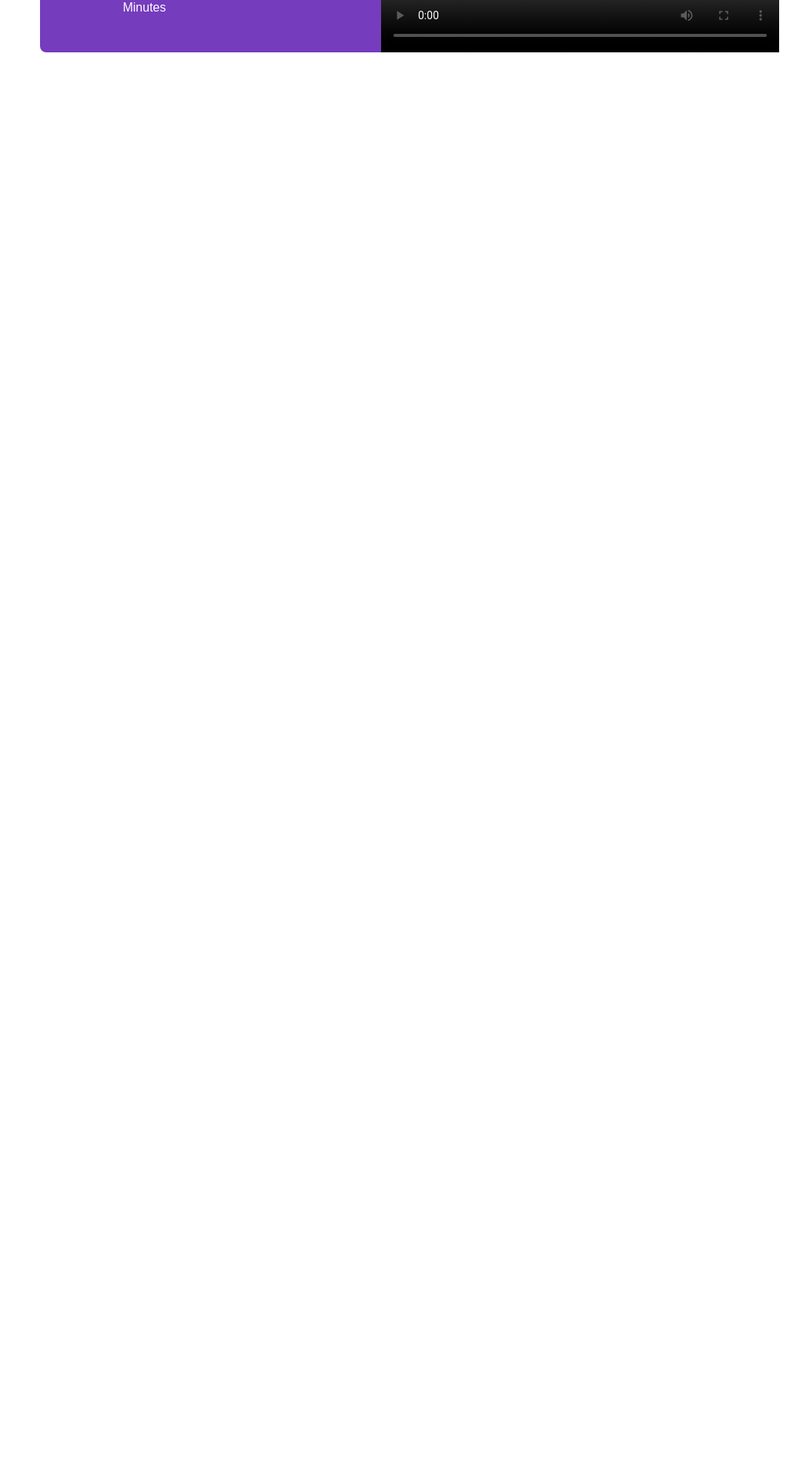
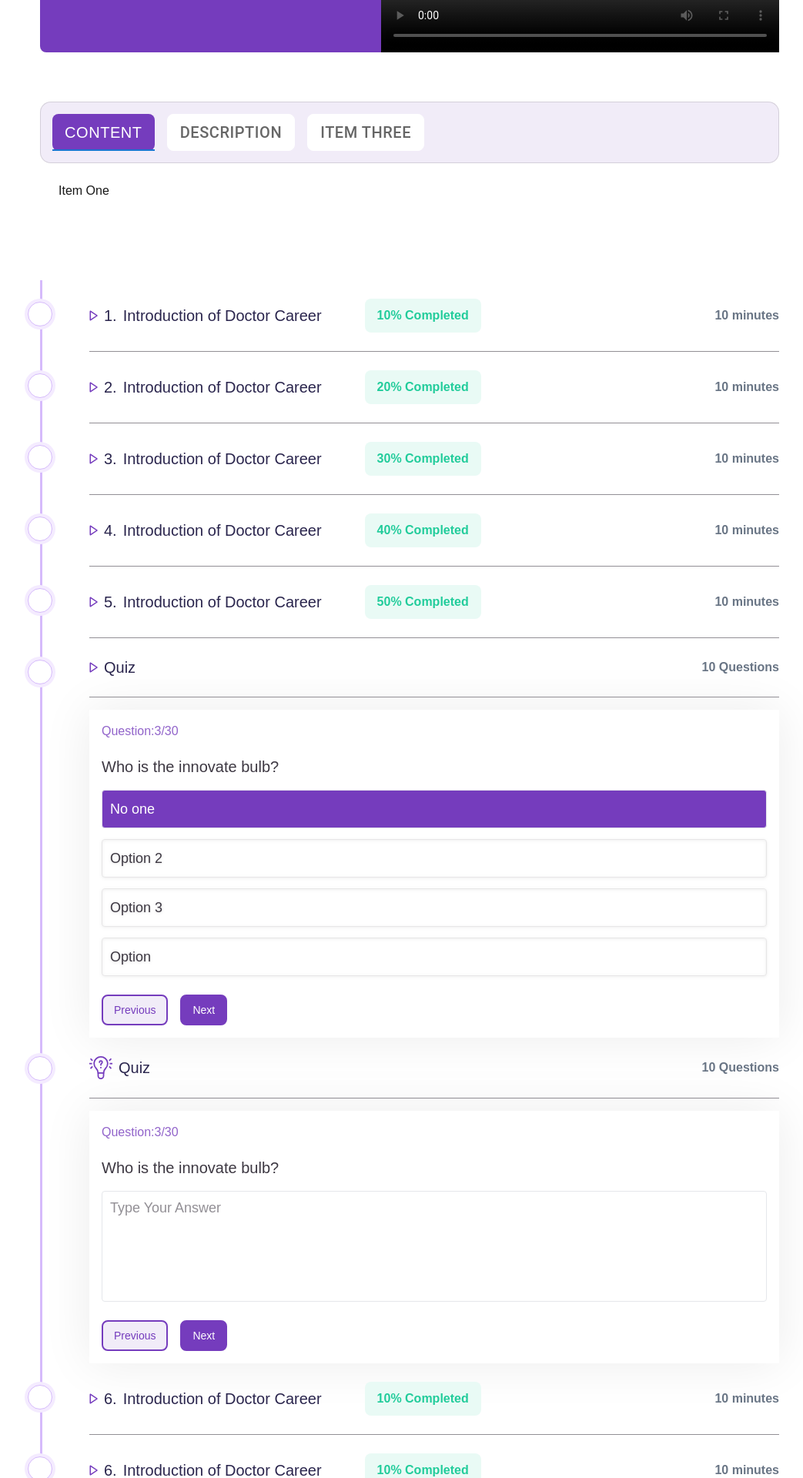
Before and after one commit to waseem2u/education, a Next.js app: page /career in a window 1280 px wide. Shown: the part 640-2560 px from the top of the page at 77% size, without its empty margins (108-1151 px from the left). Before the commit the page ends 800 px from the top, so only its background shows below. Built offline with nearby package versions, Linux system fonts and the light colour scheme; grey boxes are pictures that could not be loaded.

Commit message:
careerMojiDesign

```diff
--- a/src/app/career/page.tsx
+++ b/src/app/career/page.tsx
@@ -10,9 +10,9 @@ function CareerPage() {
     <div>
       <CareerNavbar />
       <CareerExplore />
-      {/* <CareerCustomTab />
+      <CareerCustomTab />
       <CareerDoctor />
-      <CareerFooter /> */}
+      <CareerFooter />
     </div>
   );
 }
--- a/src/component/CareerCard.tsx
+++ b/src/component/CareerCard.tsx
@@ -21,7 +21,7 @@ const CareerCard = () => {
 
         <div className="pt-4 ">
           <div className="bg-purple-heart border rounded px-[10px] py-[10px]">
-            <span className="text-lg font-space-gori font-normal text-start text-white">
+            <span className="text-base lg:text-lg font-space-gori font-normal text-start text-white">
               No one
             </span>
           </div>
@@ -31,7 +31,7 @@ const CareerCard = () => {
                 key={index}
                 className="drop-shadow border border-white-rock rounded px-[10px] py-[10px]"
               >
-                <span className="text-lg font-space-gori font-normal text-ship-grey">
+                <span className="text-base lg:text-lg font-space-gori font-normal text-ship-grey">
                   {x.title}
                 </span>
               </div>
@@ -43,7 +43,7 @@ const CareerCard = () => {
             name="Previous"
             className="bg-voilet text-purple-heart"
           />
-          <CareerCustomButton name="Next" />
+          <CareerCustomButton name="Next" className="text-white"/>
         </div>
       </div>
     </div>
--- a/src/component/CareerCustomButton.tsx
+++ b/src/component/CareerCustomButton.tsx
@@ -8,7 +8,7 @@ const CareerCustomButton = ({ name, className }: CustomButtonIProps) => {
   return (
     <button
       className={classNames(
-        "font-space-gori text-sm text-white border-2 border-white rounded-lg py-2 px-[14px] bg-purple-heart",
+        "font-space-gori text-sm text-purple-heart border-2 border-purple-heart rounded-lg py-2 px-[14px] bg-purple-heart",
         className
       )}
     >
--- a/src/component/CareerCustomTab.tsx
+++ b/src/component/CareerCustomTab.tsx
@@ -41,7 +41,7 @@ export default function BasicTabs() {
   };
 
   return (
-    <div className="px-40 mt-4">
+    <div className="px-2 lg:px-40 my-16">
       <div className="">
         <Box sx={{ width: "100%" }}>
           <Box
@@ -57,13 +57,24 @@ export default function BasicTabs() {
               value={value}
               onChange={handleChange}
               aria-label="basic tabs example"
-              sx={{ gap: "1rem" }}
+              sx={{
+                "& .MuiTabs-flexContainer": {
+                  gap: "1rem", // Add gap between tabs
+                },
+                // Responsive styles
+                "@media (max-width: 600px)": {
+                  fontSize: "12px", // Font size for mobile
+                  "& .MuiTabs-flexContainer": {
+                    gap: "8px", // Add gap between tabs
+                  },
+                },
+              }}
             >
               <Tab
                 label="Content"
                 {...a11yProps(0)}
                 sx={{
-                  backgroundColor: "#753CBD",
+                  backgroundColor: "white",
                   borderRadius: "8px",
                   paddingTop: "10px",
                   paddingBottom: "10px",
@@ -71,11 +82,16 @@ export default function BasicTabs() {
                   paddingRight: "16px",
                   fontSize: "20px",
 
-                  border: "1px solid #753CBD !important",
-                  text: "white",
+                  // border: "1px solid #753CBD !important",
+                  text: "#2A254D",
                   "&.Mui-selected": {
                     color: "white",
+                    backgroundColor: "#753CBD",
                     fontFamily: "inherit",
+                  },
+                  // Responsive styles
+                  "@media (max-width: 600px)": {
+                    fontSize: "14px", // Font size for mobile
                   },
                 }}
               />
@@ -90,11 +106,17 @@ export default function BasicTabs() {
                   paddingLeft: "16px",
                   paddingRight: "16px",
                   fontSize: "20px",
+
                   border: "1px solid #fff !important",
                   text: "#2A254D",
                   "&.Mui-selected": {
                     color: "white",
+                    backgroundColor: "#753CBD",
                     fontFamily: "inherit",
+                  },
+                  // Responsive styles
+                  "@media (max-width: 600px)": {
+                    fontSize: "14px", // Font size for mobile
                   },
                 }}
               />
@@ -113,7 +135,12 @@ export default function BasicTabs() {
                   text: "#2A254D",
                   "&.Mui-selected": {
                     color: "white",
+                    backgroundColor: "#753CBD",
                     fontFamily: "inherit",
+                  },
+                  // Responsive styles
+                  "@media (max-width: 600px)": {
+                    fontSize: "14px", // Font size for mobile
                   },
                 }}
               />
--- a/src/component/CareerDoctor.tsx
+++ b/src/component/CareerDoctor.tsx
@@ -2,42 +2,38 @@ import React from "react";
 import Image from "next/image";
 import CareerCard from "./CareerCard";
 import CareerInnovate from "./CareerInnovate";
-
+import {CareerPlay} from "@/svg";
 const CareerDoctor = () => {
   return (
-    <div className="px-40 mt-4">
-      <div className="vertical-bar pl-16 top-4">
+    <div className="px-2 lg:px-40 mt-4">
+      <div className="vertical-bar pl-4 lg:pl-16 top-4">
         {CAREER_D0CTOR.map((x, index) => (
           <div key={index} className="relative">
-            <div className="absolute -left-20 top-7 w-[32px] h-[32px] stars-shadow border border-light-violet rounded-full"></div>
+            <div className="absolute -left-6 lg:-left-20 top-8 lg:top-7 w-4 h-4 lg:w-[32px] lg:h-[32px] stars-shadow border border-light-violet rounded-full"></div>
             <div className="">
               <div className=" w-full max-w-[1132px] flex justify-between items-center border-b border-natural-grey py-6">
-                <div className=" flex justify-center items-center gap-14">
+                <div className=" flex justify-center items-center gap-2 lg:gap-14">
                   <div className="flex justify-center items-center gap-2 ">
                     <div className="">
-                      <Image
-                        src={x.image}
-                        alt="career"
-                        width={30}
-                        height={30}
-                      />
+                      {x.image}
+
                     </div>
 
-                    <span className="text-xl font-space-gori font-normal text-nile-blue">
+                    <span className="text-base lg:text-xl font-space-gori font-normal text-nile-blue">
                       {x.count}
                     </span>
-                    <p className="text-xl font-space-gori font-normal text-nile-blue">
+                    <p className="text-base lg:text-xl font-space-gori font-normal text-nile-blue">
                       {x.name}
                     </p>
                   </div>
                   <div className="flex justify-center items-center rounded-lg bg-off-green">
-                    <p className="text-base font-semibold text-caribbean-green px-4 py-[10px]">
+                    <p className="text-xs lg:text-base font-semibold text-caribbean-green px-1 py-2 lg:px-4 lg:py-[10px]">
                       {x.percent}
                     </p>
                   </div>
                 </div>
                 <div>
-                  <span className="text-base font-space-gori font-semibold text-blue-grey">
+                  <span className="text-xs lg:text-base font-space-gori font-semibold text-blue-grey">
                     {x.minute}
                   </span>
                 </div>
@@ -45,46 +41,40 @@ const CareerDoctor = () => {
             </div>
           </div>
         ))}
-
         <div className="relative">
-          <div className="absolute -left-20 top-7 w-[32px] h-[32px] stars-shadow border border-light-violet rounded-full"></div>
+          <div className="absolute -left-6 lg:-left-20 top-8 lg:top-7 w-4 h-4 lg:w-[32px] lg:h-[32px] stars-shadow border border-light-violet rounded-full"></div>
           <div className="">
             <div className=" w-full max-w-[1132px] flex justify-between items-center border-b border-natural-grey py-6">
               <div className=" flex justify-center items-center gap-14">
                 <div className="flex justify-center items-center gap-2 ">
                   <div className="">
-                    <Image
-                      src="/career/careerLamp.svg"
-                      alt="career"
-                      width={30}
-                      height={30}
-                    />
+                    <CareerPlay />
+
                   </div>
 
-                  <p className="text-xl font-space-gori font-normal text-nile-blue">
+                  <p className="text-base lg:text-xl font-space-gori font-normal text-nile-blue">
                     Quiz
                   </p>
                 </div>
                 <div className="flex justify-center items-center rounded-lg bg-off-green"></div>
               </div>
               <div>
-                <span className="text-base font-space-gori font-semibold text-blue-grey">
+                <span className="text-xs lg:text-base font-space-gori font-semibold text-blue-grey">
                   10 Questions
                 </span>
               </div>
             </div>
           </div>
         </div>
-
         <div className="pt-4">
           <CareerCard />
         </div>
         <div className=" w-full max-w-[1132px] flex justify-between items-center border-b border-natural-grey py-6">
           <div className="relative">
-            <div className="absolute -left-20 top-0 w-[32px] h-[32px] stars-shadow border border-light-violet rounded-full"></div>
+            <div className="absolute -left-6 lg:-left-20 top-[3px] lg:top-0 w-4 h-4 lg:w-[32px] lg:h-[32px] stars-shadow border border-light-violet rounded-full"></div>
             <div className="">
               <div className="flex justify-center items-center gap-2">
-                <div className="">
+                <div className="hidden lg:block">
                   <Image
                     src="/career/careerLamp.svg"
                     alt="career"
@@ -92,15 +82,22 @@ const CareerDoctor = () => {
                     height={30}
                   />
                 </div>
-
-                <p className="text-xl font-space-gori font-normal text-nile-blue">
+                <div className="lg:hidden">
+                  <Image
+                    src="/career/careerLamp.svg"
+                    alt="career"
+                    width={16}
+                    height={16}
+                  />
+                </div>
+                <p className="text-base lg:text-xl font-space-gori font-normal text-nile-blue">
                   Quiz
                 </p>
               </div>
             </div>
           </div>
           <div>
-            <span className="text-base font-space-gori font-semibold text-[#697585]">
+            <span className="text-xs lg:text-base font-space-gori font-semibold text-[#697585]">
               10 Questions
             </span>
           </div>
@@ -110,35 +107,31 @@ const CareerDoctor = () => {
         </div>
         {CAREER_PART.map((x, index) => (
           <div key={index} className="relative">
-            <div className="absolute -left-20 top-7 w-[32px] h-[32px] stars-shadow border border-light-violet rounded-full"></div>
+            <div className="absolute -left-6 lg:-left-20 top-8 lg:top-7 w-4 h-4 lg:w-[32px] lg:h-[32px] stars-shadow border border-light-violet rounded-full"></div>
             <div className="">
               <div className=" w-full max-w-[1132px] flex justify-between items-center border-b border-natural-grey py-6">
-                <div className=" flex justify-center items-center gap-14">
+                <div className=" flex justify-center items-center gap-2 lg:gap-14">
                   <div className="flex justify-center items-center gap-2 ">
                     <div className="">
-                      <Image
-                        src={x.image}
-                        alt="career"
-                        width={30}
-                        height={30}
-                      />
+                      {x.image}
+
                     </div>
 
-                    <span className="text-xl font-space-gori font-normal text-nile-blue">
+                    <span className="text-base lg:text-xl font-space-gori font-normal text-nile-blue">
                       {x.count}
                     </span>
-                    <p className="text-xl font-space-gori font-normal text-nile-blue">
+                    <p className="text-base lg:text-xl font-space-gori font-normal text-nile-blue">
                       {x.name}
                     </p>
                   </div>
                   <div className="flex justify-center items-center rounded-lg bg-off-green">
-                    <p className="text-base font-semibold text-caribbean-green px-4 py-[10px]">
+                    <p className="text-xs lg:text-base font-semibold text-caribbean-green px-1 py-2 lg:px-4 lg:py-[10px]">
                       {x.percent}
                     </p>
                   </div>
                 </div>
                 <div>
-                  <span className="text-base font-space-gori font-semibold text-blue-grey">
+                  <span className="text-xs lg:text-base font-space-gori font-semibold text-blue-grey">
                     {x.minute}
                   </span>
                 </div>
@@ -147,18 +140,18 @@ const CareerDoctor = () => {
           </div>
         ))}
         <div className="relative">
-          <div className="absolute -left-20 top-[30px] w-[32px] h-[32px] stars-shadow border border-light-violet rounded-full flex justify-center items-center">
+          <div className="absolute -left-6 lg:-left-20 top-[39px] lg:top-7 w-4 h-4 lg:w-[32px] lg:h-[32px] stars-shadow border border-light-violet rounded-full flex justify-center items-center">
             <div className="w-3 h-3 rounded-full bg-purple-heart"></div>
           </div>
           <div className="">
-            <p className="text-[28px] font-space-gori font-normal text-purple-heart pt-8">
+            <p className="text-lg lg:text-[28px] font-space-gori font-normal text-purple-heart pt-8">
               Congratulation! You Have Completed Path
             </p>
           </div>
         </div>
       </div>
-      <div className="flex justify-start items-start ">
-        <p className="text-xl font-space-gori text-silver-chalice pt-4 pl-16">
+      <div className="w-full max-w-[802px] flex justify-start items-start ">
+        <p className="text-base lg:text-xl font-space-gori text-silver-chalice pt-4 pl-4 lg:pl-16">
           From interactive lessons to thought-provoking quizzes, everything at
           MojiGurukul is designed with your curiosity, excitement, and growth in
           mind.
@@ -167,13 +160,11 @@ const CareerDoctor = () => {
     </div>
   );
 };
-
 export default CareerDoctor;
-
 export const CAREER_D0CTOR = [
   {
     id: 1,
-    image: "/career/play.svg",
+    image: <CareerPlay />,
     count: "1.",
     name: "Introduction of Doctor Career",
     percent: " 10% Completed",
@@ -181,7 +172,7 @@ export const CAREER_D0CTOR = [
   },
   {
     id: 2,
-    image: "/career/play.svg",
+    image: <CareerPlay />,
     count: "2.",
     name: "Introduction of Doctor Career",
     percent: " 20% Completed",
@@ -189,7 +180,7 @@ export const CAREER_D0CTOR = [
   },
   {
     id: 3,
-    image: "/career/play.svg",
+    image: <CareerPlay />,
     count: "3.",
     name: "Introduction of Doctor Career",
     percent: " 30% Completed",
@@ -197,27 +188,25 @@ export const CAREER_D0CTOR = [
   },
   {
     id: 4,
-    image: "/career/play.svg",
+    image: <CareerPlay />,
     count: "4.",
     name: "Introduction of Doctor Career",
     percent: " 40% Completed",
     minute: "10 minutes",
   },
-
   {
     id: 5,
-    image: "/career/play.svg",
+    image: <CareerPlay />,
     count: "5.",
     name: "Introduction of Doctor Career",
     percent: " 50% Completed",
     minute: "10 minutes",
   },
 ];
-
 const CAREER_PART = [
   {
     id: 1,
-    image: "/career/play.svg",
+    image: <CareerPlay />,
     count: "6.",
     name: "Introduction of Doctor Career",
     percent: " 10% Completed",
@@ -225,7 +214,7 @@ const CAREER_PART = [
   },
   {
     id: 2,
-    image: "/career/play.svg",
+    image: <CareerPlay />,
     count: "6.",
     name: "Introduction of Doctor Career",
     percent: " 10% Completed",
@@ -233,7 +222,7 @@ const CAREER_PART = [
   },
   {
     id: 3,
-    image: "/career/play.svg",
+    image: <CareerPlay />,
     count: "6.",
     name: "Introduction of Doctor Career",
     percent: " 10% Completed",
--- a/src/component/CareerInnovate.tsx
+++ b/src/component/CareerInnovate.tsx
@@ -37,7 +37,7 @@ const CareerInnovate = () => {
             name="Previous"
             className="bg-voilet text-purple-heart"
           />
-          <CareerCustomButton name="Next" />
+          <CareerCustomButton name="Next" className="text-white"/>
         </div>
       </div>
     </div>
```
Also changed, not shown: src/component/CareerExplore.tsx (+4 -4 lines), src/svg.tsx (+16 -0 lines).
